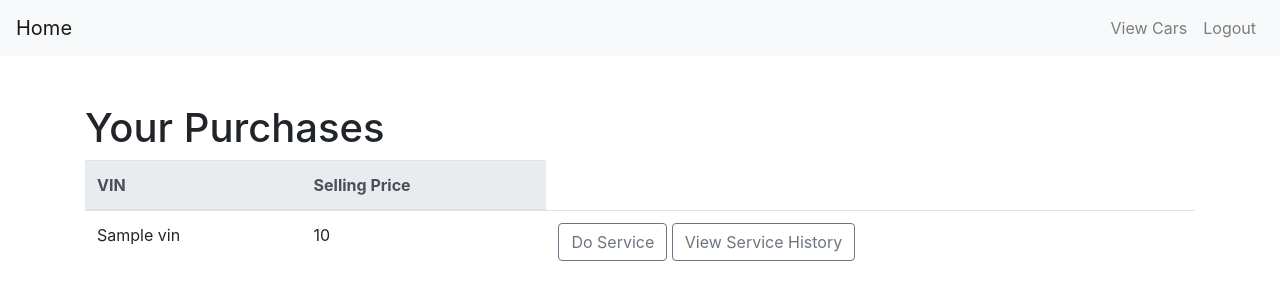
After one commit to SoumilSaxena/CarDealership, a Flask app: page /custsales in a window 1280 px wide. The commit adds this page. Shown: the top 300 px of the page. Run offline with Flask 3, Linux system fonts and the light colour scheme; the visitor is signed in with stand-in values (Sample User, id 1); a database or web service that is not in the repository returns one stand-in record (values such as "Sample title"); some libraries are stand-ins or nearby versions.

Commit message:
view sales for customers added

```diff
--- a/TableCreation.sql
+++ b/TableCreation.sql
@@ -25,7 +25,7 @@ CREATE TABLE Roles(
 );
 CREATE TABLE Employees(
 	Employee_ID serial PRIMARY KEY,
-	User_ID int REFERENCES Users,
+	User_ID serial REFERENCES Users,
 	Birthdate date,
 	Salary money,
 	First_Name varchar(255),
@@ -41,7 +41,7 @@ CREATE TABLE Service_History(
 );
 CREATE TABLE Customers(
 	Customer_ID serial PRIMARY KEY,
-	User_ID int REFERENCES Users,
+	User_ID serial REFERENCES Users,
 	First_Name varchar(255),
 	Last_Name varchar(255),
 	Email_Address varchar(255),
@@ -49,7 +49,7 @@ CREATE TABLE Customers(
 );
 CREATE TABLE Sales(
 	VIN char(17) PRIMARY KEY REFERENCES Stock,
-	Customer_ID int REFERENCES CUSTOMERS,
+	Customer_ID serial REFERENCES CUSTOMERS,
 	Selling_Price money,
 	Dealer int REFERENCES Employees,
 	Location int REFERENCES Locations
--- a/setup.py
+++ b/setup.py
@@ -7,8 +7,8 @@ import os
 import re
 app = Flask(__name__)
 app.secret_key = "abc123"  # replace before project submission
-conn = psycopg2.connect("dbname=dbdesign user=postgres password=")
-conn = psycopg2.connect("dbname=postgres user=postgres password=water123")
+#conn = psycopg2.connect("dbname=dbdesign user=postgres password=")
+conn = psycopg2.connect("dbname=Car user=postgres password=Coolsoccer456")
 cur = conn.cursor()
 
 def hash_password(password):
@@ -72,6 +72,18 @@ def customers():
         return redirect(url_for('index'))
     cust = cur.fetchall()
     return render_template('customers.html', data=cust)
+
+@app.route('/custsales')
+@login_required
+def custsales():
+    try:
+        userid = session.get('user_id')
+        cur.execute("SELECT VIN, Selling_Price FROM Sales WHERE Customer_ID IN (Select Customer_ID FROM Customers WHERE User_ID = %s)", (userid,))
+    except psycopg2.Error as e:
+        print(f"\nError loading Sales: {e}")
+        return redirect(url_for('index'))
+    data = cur.fetchall()
+    return render_template('cust_sales.html', data=data)
 
 @app.route('/cars')
 @login_required
--- /dev/null
+++ b/templates/cust_sales.html
@@ -0,0 +1,32 @@
+{% extends 'layout.html' %}
+
+{% block content %}
+<h1>Your Purchases</h1>
+<table class="table">
+    <thead class="thead-light">
+        <tr>
+            <th scope="col">VIN</th>
+            <th scope="col">Selling Price</th>
+        </tr>
+    </thead>
+    <tbody>
+        {% for item in data %}
+        <tr>
+            <td>{{item[0]}}</td>
+            <td>{{item[1]}}</td>
+            <td>
+            <button class="btn btn-outline-secondary" data-toggle="modal" data-target="#doServiceModal">Do Service</button>
+            <button class="btn btn-outline-secondary" data-toggle="modal" data-target="#viewServiceModal">View Service History</button>
+            </td>
+        </tr>
+        {% endfor %}
+    </tbody>
+    <style>
+        /* Style for hovering row */
+        tbody tr:hover {
+            background-color: #ddd;
+            cursor: pointer;
+        }
+    </style>
+</table>
+{% endblock %}
```
Also changed, not shown: templates/index.html (+8 -0 lines).
